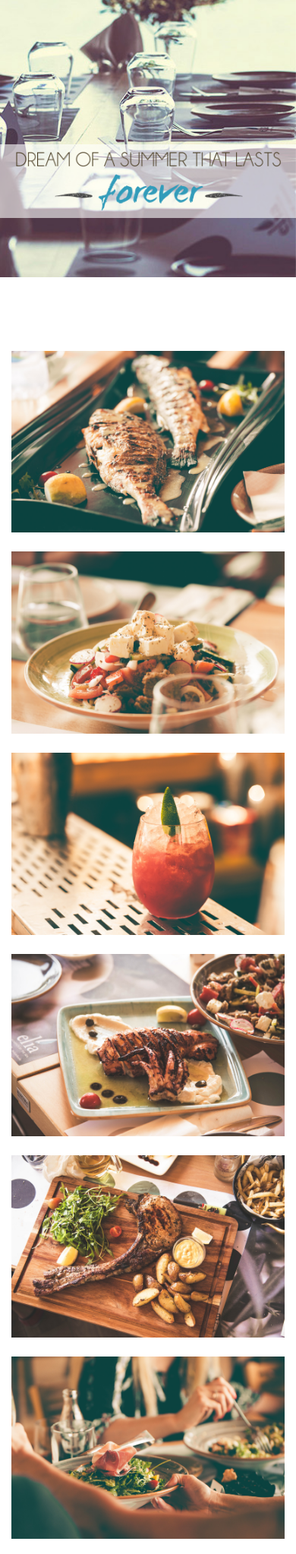
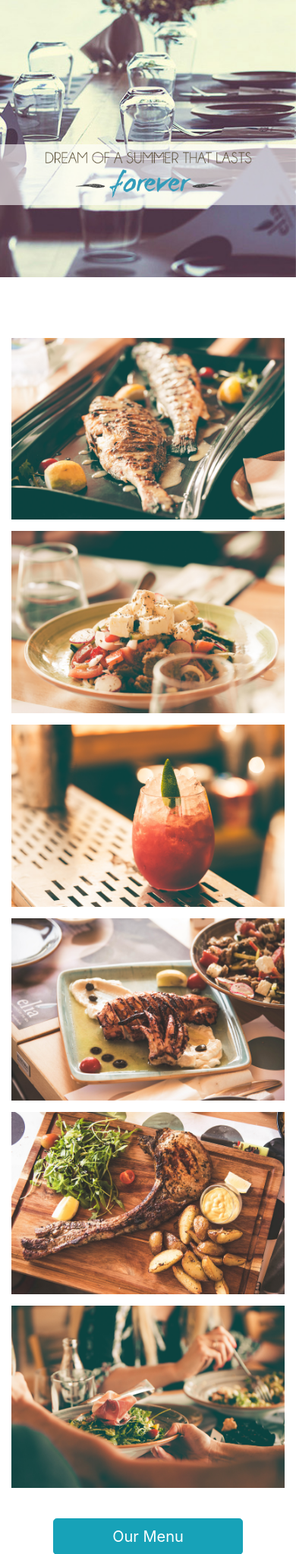
Before and after one commit to agraell/summerolive, a PHP site: page /index.html in a window 390 px wide. Shown: the part 306-2352 px from the top of the page at 76% size. Run offline with PHP 8.4, Linux system fonts and the light colour scheme; some libraries are stand-ins or nearby versions.

Commit message:
Final update

```diff
--- a/css/style.css
+++ b/css/style.css
@@ -173,7 +173,7 @@
 	}
 
 	.carousel-overlay img {
-		width: 90%;
+		width: 70%;
 	}
 }
 
@@ -183,6 +183,6 @@
 	}
 
 	.gallery-container div img {
-		margin-bottom: 25px;
+		margin-bottom: 15px;
 	}
 }
--- a/index.html
+++ b/index.html
@@ -51,12 +51,15 @@
 						<div class="carousel-item">
 							<div class="d-block img-fluid cl-item" style="background-image: url('images/main4.jpg')"></div>
 						</div>
-						<!-- <div class="carousel-item">
-							<img class="d-block img-fluid" src="images/main2.jpg" alt="">
+						<div class="carousel-item">
+							<div class="d-block img-fluid cl-item" style="background-image: url('images/main5.jpg')"></div>
 						</div>
 						<div class="carousel-item">
-							<img class="d-block img-fluid" src="images/main4.jpg" alt="">
-						</div> -->
+							<div class="d-block img-fluid cl-item" style="background-image: url('images/main6.jpg')"></div>
+						</div>
+						<div class="carousel-item">
+							<div class="d-block img-fluid cl-item" style="background-image: url('images/main7.jpg')"></div>
+						</div>
 					</div>
 				</div>
 				<div class="carousel-overlay">
```
Also changed, not shown: images/11.jpg, images/New folder/11.jpg (deleted), images/New folder/2.jpg (deleted), images/New folder/7.jpg (deleted), images/main5.jpg (added), images/main6.jpg (added), images/main7.jpg (added).
